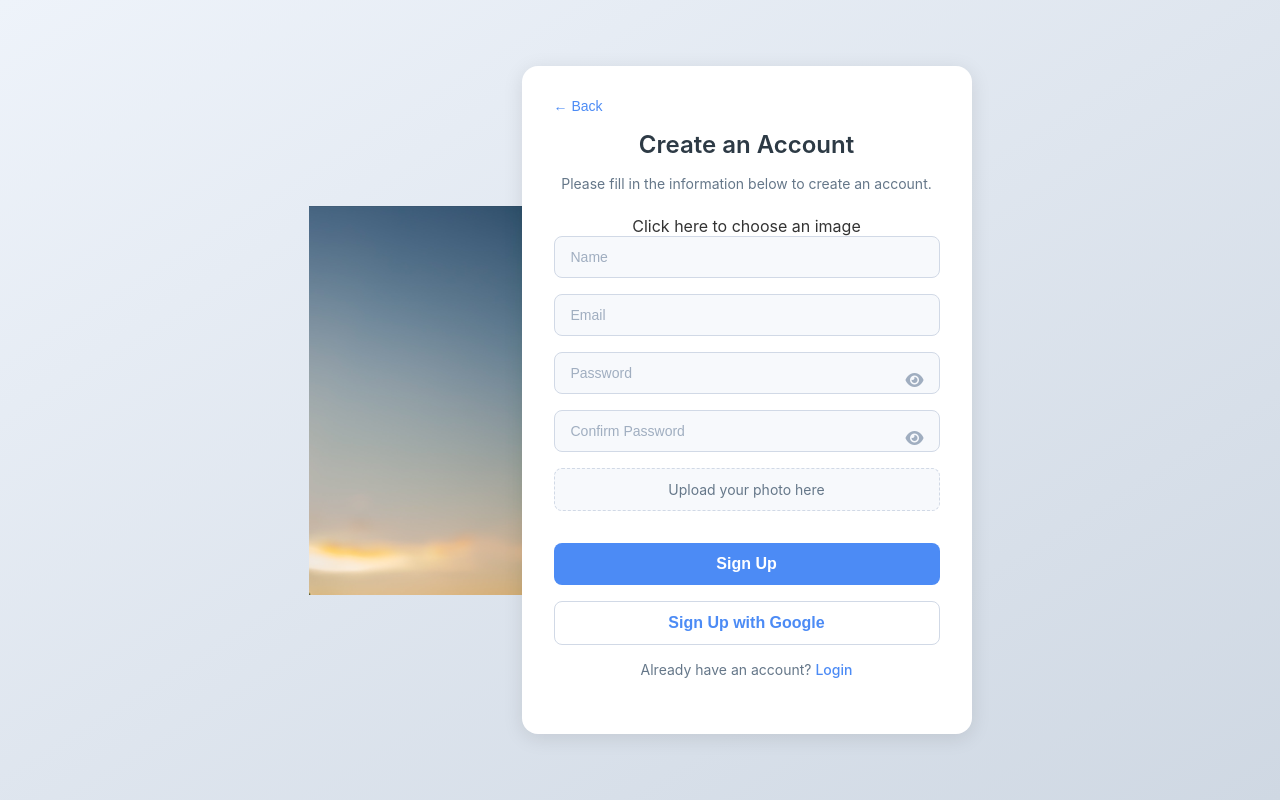
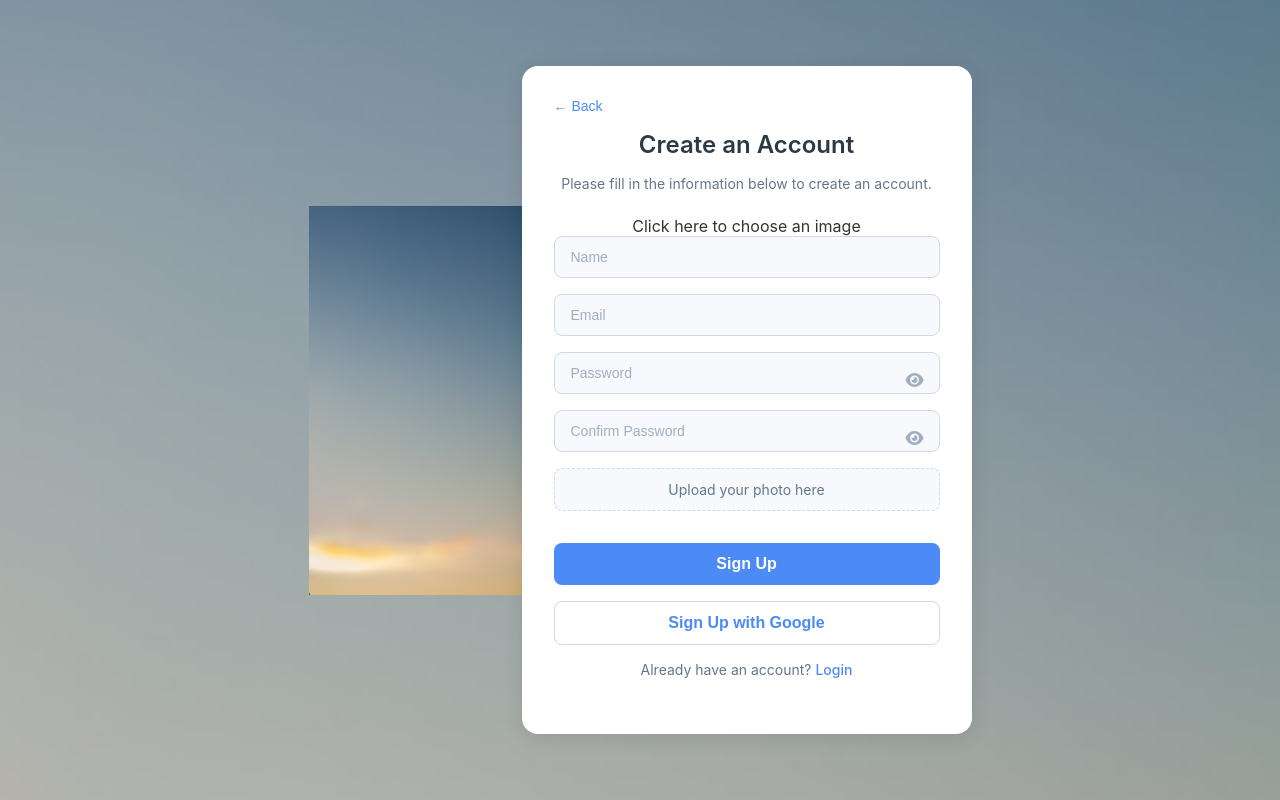
Before and after one commit to MuhammadTahmidurRahman/pictora, a plain HTML site: page signup.html in a window 1280 px wide. Drawn offline with Linux system fonts and the light colour scheme; no server answers.

Commit message:
Update signup.css

```diff
--- a/signup.css
+++ b/signup.css
@@ -9,9 +9,18 @@ body, html {
   width: 100%;
   height: 100%;
   font-family: 'Inter', Arial, sans-serif;
+  background: url('hpbg1.png') no-repeat center center fixed; /* Add this line */
+  background-size: cover; /* Add this line */
+  color: #333;
+}
+
+/*body, html {
+  width: 100%;
+  height: 100%;
+  font-family: 'Inter', Arial, sans-serif;
   background: linear-gradient(to bottom right, #eef3fa, #cfd8e3);
   color: #333;
-}
+}*/
 
 .signup-page {
   display: flex;
```
